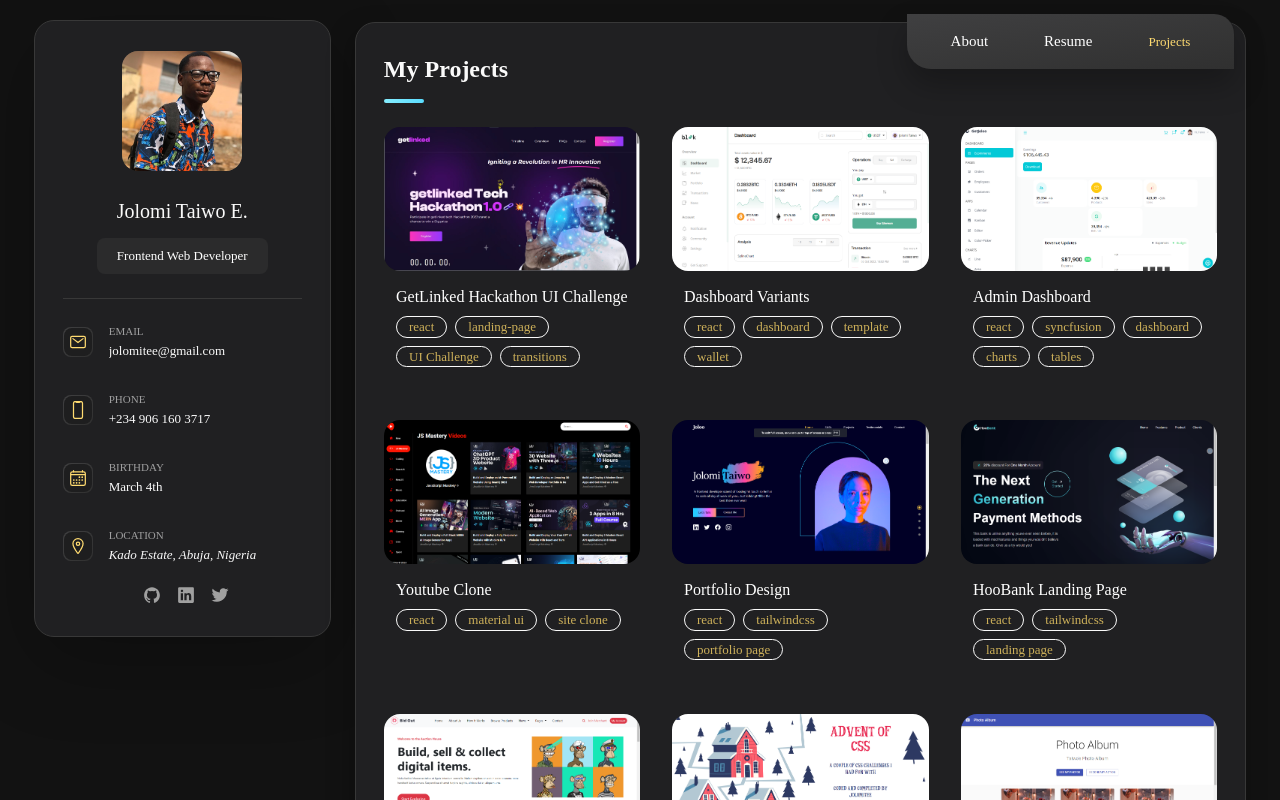
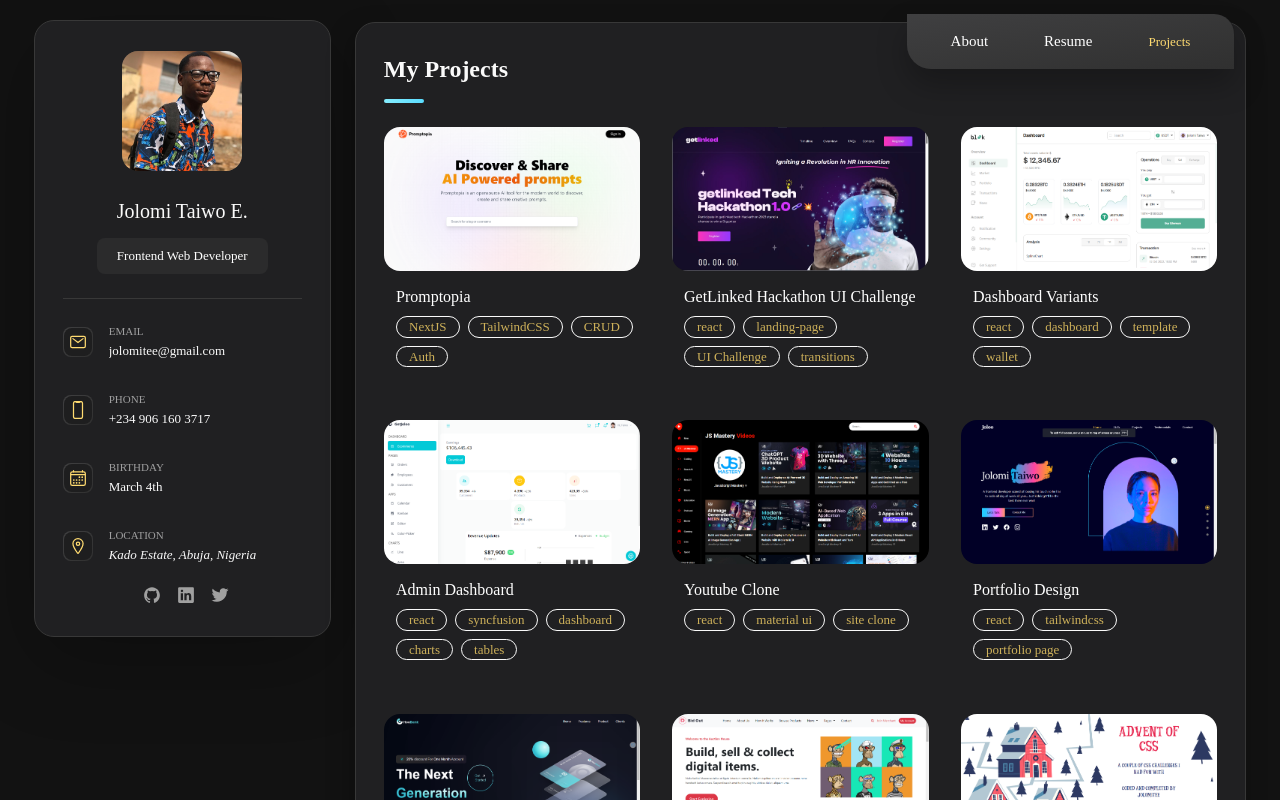
Before and after one commit to JolomiTee/JolomiTee-s-Portfolio, a React (Vite) app: page /projects in a window 1280 px wide. Shown: the top 800 px of the page. Built offline with nearby package versions, Linux system fonts and the light colour scheme.

Commit message:
added project

```diff
--- a/src/components/Projects.jsx
+++ b/src/components/Projects.jsx
@@ -19,6 +19,7 @@ import Project17 from "../assets/images/ProjectImg/Project17.png";
 import Project18 from "../assets/images/ProjectImg/Project18.png";
 import Project19 from "../assets/images/ProjectImg/Project19.png";
 import Project20 from "../assets/images/ProjectImg/Project20.jpg";
+import Project21 from "../assets/images/ProjectImg/Project21.png";
 
 
 const projects = [
@@ -162,6 +163,13 @@ const projects = [
         category: "react, landing-page, UI Challenge, transitions ",
         responsive: true,
     },
+    {
+        name: "Promptopia",
+        link: "https://promptopia-jolomitee.vercel.app/",
+        img: Project21,
+        category: "NextJS, TailwindCSS, CRUD, Auth ",
+        responsive: true,
+    },
     // {
     //     name: String,
     //     link: String,
--- a/src/components/Resume.jsx
+++ b/src/components/Resume.jsx
@@ -114,6 +114,10 @@ const info = [
             link: "https://img.icons8.com/ultraviolet/120/null/react--v1.png"
         },
         {
+            name: "Next JS",
+            link: "https://img.icons8.com/fluency/400/nextjs.png"
+        },
+        {
             name: "Github",
             link: "https://img.icons8.com/nolan/128/github.png"
         },
@@ -131,10 +135,6 @@ const info = [
         // {
         //     name: "Typescript",
         //     link: "https://img.icons8.com/color/144/typescript.png"
-        // },
-        // {
-        //     name: "Next JS",
-        //     link: "https://img.icons8.com/fluency/400/nextjs.png"
         // },
         // {
         //     name: "NodeJS",
```
Also changed, not shown: src/assets/images/ProjectImg/Project21.png (added).
